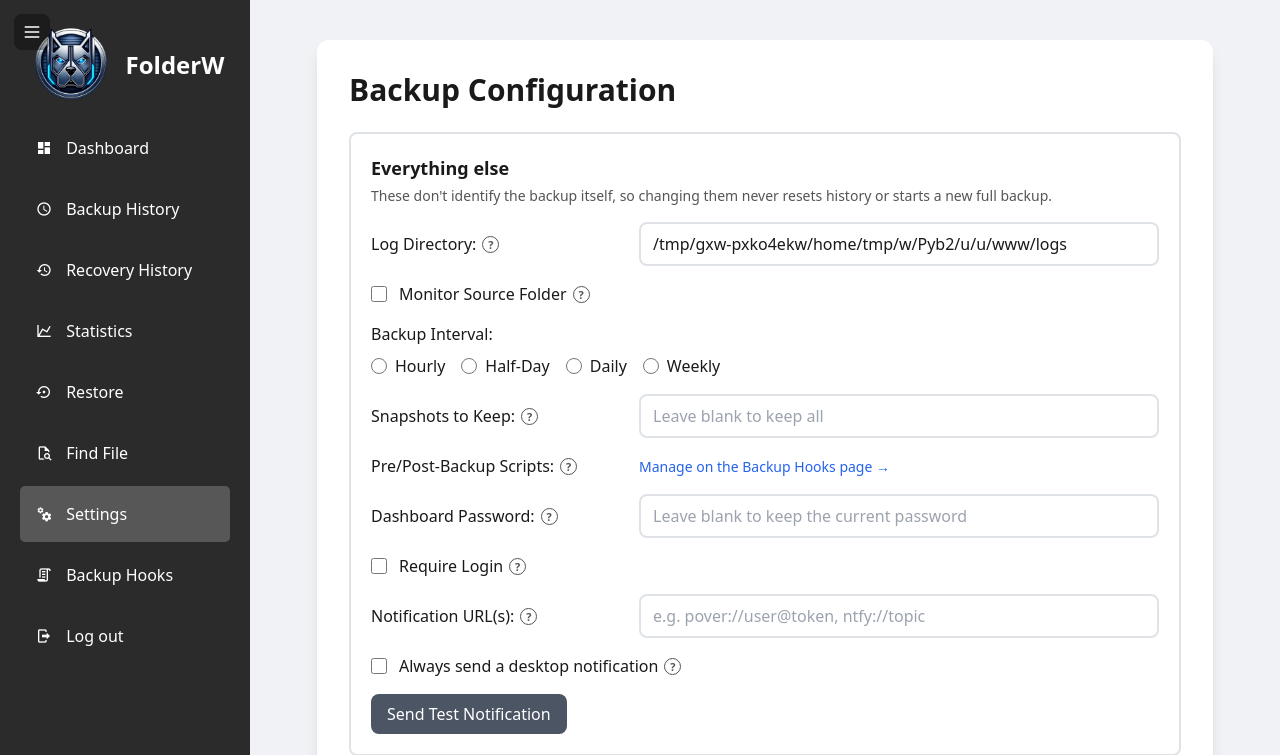
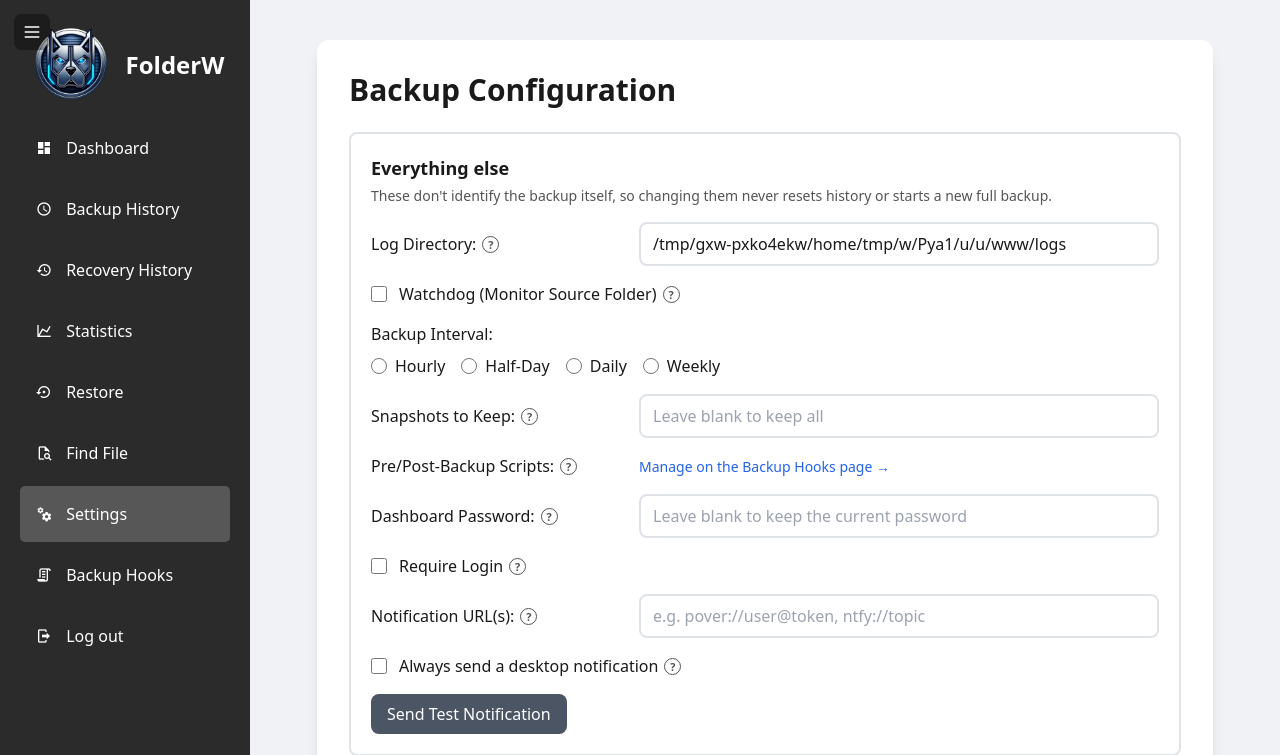
Before and after one commit to Cuban100/FolderW, a FastAPI app: page /settings in a window 1280 px wide. Shown: the top 755 px of the page. Run offline with FastAPI, Linux system fonts and the light colour scheme; parts of the project's set-up code (start-up, migrations or seed data) failed here and were passed over; some libraries are stand-ins or nearby versions.

Commit message:
Rename "Monitoring" to "Watchdog" in UI text, add README name/comparison
FolderW's "W" is for the watchdog that watches the source folder for
changes -- the dashboard and setup GUI called this "Monitoring", which
doesn't match. Renamed the user-facing wording throughout (buttons,
labels, help text, stat cards) plus the JS/CSS identifiers behind them
(stopWatchdog, watchdog-delay-field, etc.). Left the underlying .env key
(MONITOR/MONITORING_DELAY_SECONDS) and HTTP form field names unchanged --
renaming those would need a migration for existing installs and isn't
what changed here.

Also added a name-origin blurb and a FolderW-vs-Timeshift comparison to
the README.

Co-Authored-By: Claude Sonnet 5 <noreply@anthropic.com>

```diff
--- a/rsync_event_handler.py
+++ b/rsync_event_handler.py
@@ -12,7 +12,7 @@ import subprocess
 import schedule
 import signal
 
-# User-configurable via Settings' "Monitoring Delay" slider
+# User-configurable via Settings' "Watchdog Delay" slider
 # (MONITORING_DELAY_SECONDS in .env; server.py clamps it to
 # MONITORING_DELAY_MIN/MAX on save). Falls back to the original
 # hardcoded default (120s) if unset or somehow invalid -- this module
--- a/server.py
+++ b/server.py
@@ -77,7 +77,7 @@ def _sidebar_context(request):
     """Starlette context processor -- runs for EVERY TemplateResponse
     across the whole app (see context_processors= below), not just
     index.html's own routes. templates/_sidebar.html is included on
-    every page, but its Stop Monitoring / Backup Service controls only
+    every page, but its Stop Watchdog / Backup Service controls only
     ever rendered where a route happened to pass watchdog_active/
     backup_service_unit_exists/backup_service_active explicitly --
     which was only ever index.html's own render points. Confirmed live:
@@ -227,7 +227,7 @@ def _current_monitoring_delay_seconds():
 
 def _format_delay_seconds(seconds):
     """Human-readable form of a watchdog delay value, for the Settings
-    slider's live label and the dashboard's Monitoring Delay stat.
+    slider's live label and the dashboard's Watchdog Delay stat.
     """
     try:
         seconds = int(seconds)
@@ -526,7 +526,7 @@ async def stop_backup():
         try:
             subprocess.run(["systemctl", "--user", "stop", BACKUP_SERVICE_NAME], check=True)
             logger.info("Stopped folderw-backup.service on request.")
-            return JSONResponse({"message": "Backup and monitoring stopped."})
+            return JSONResponse({"message": "Backup and watchdog stopped."})
         except subprocess.CalledProcessError as e:
             logger.error(f"Failed to stop {BACKUP_SERVICE_NAME}: {e}")
             return JSONResponse({"message": f"Failed to stop: {e}"}, status_code=500)
--- a/setup.py
+++ b/setup.py
@@ -685,12 +685,12 @@ _logo_banner_image = ImageTk.PhotoImage(Image.open(os.path.join(APP_DIR, 'logo.p
 logo_banner = tk.Label(root, image=_logo_banner_image, background='#1a1a1a')
 logo_banner.grid(row=2, column=2, rowspan=3, padx=10, pady=4)
 
-# Monitor checkbox setup
+# Watchdog checkbox setup
 monitor_var = tk.IntVar(value=1)
-monitor_checkbox = tk.Checkbutton(root, text="Monitor source folder for automated backups on changes", variable=monitor_var, background='#1a1a1a', foreground='#ffffff', selectcolor='#2ecc71', command=toggle_backup_options)
+monitor_checkbox = tk.Checkbutton(root, text="Watch source folder for automated backups on changes", variable=monitor_var, background='#1a1a1a', foreground='#ffffff', selectcolor='#2ecc71', command=toggle_backup_options)
 monitor_checkbox.grid(row=len(labels), column=1, padx=10, pady=4, sticky='w')  # Aligned with other fields
 
-# Short hint: monitoring and scheduled backups are mutually exclusive
+# Short hint: watchdog and scheduled backups are mutually exclusive
 monitor_hint = tk.Label(root, text="Backs up as soon as a file changes.", font=('TkDefaultFont', 8), foreground='#888888', bg='#1a1a1a')
 monitor_hint.grid(row=len(labels), column=2, padx=10, pady=4, sticky='w')
 
--- a/static/sidebar.js
+++ b/static/sidebar.js
@@ -37,10 +37,10 @@ document.addEventListener('click', (event) => {
 // Stops folderw-backup.service (or, without a systemd unit, kills the
 // backup/watchdog processes directly) -- never folderw.service, so the
 // dashboard itself stays reachable regardless. Shared by the sidebar's
-// Stop Monitoring / Stop Backup Service buttons and index.html's own
+// Stop Watchdog / Stop Backup Service buttons and index.html's own
 // "Stop Full Backup" button (shown while a backup is actively running).
-async function stopMonitoring(event) {
-    if (!confirm('Stop monitoring and any backup currently in progress?')) {
+async function stopWatchdog(event) {
+    if (!confirm('Stop the watchdog and any backup currently in progress?')) {
         return;
     }
     // systemctl stop blocks until the service (and rsync under it)
@@ -70,7 +70,7 @@ async function stopMonitoring(event) {
     window.location.href = '/';
 }
 
-// Counterpart to stopMonitoring() -- starts folderw-backup.service (only
+// Counterpart to stopWatchdog() -- starts folderw-backup.service (only
 // meaningful when a systemd unit exists; see /start-backup-service).
 async function startBackupService(event) {
     const btn = event && event.target;
--- a/templates/_sidebar.html
+++ b/templates/_sidebar.html
@@ -38,21 +38,21 @@
     <div class="sidebar-controls">
         {% if watchdog_active is defined and watchdog_active %}
         <div class="sidebar-control-row help-wrap">
-            <button type="button" class="sidebar-action-btn" onclick="stopMonitoring(event)">Stop Monitoring</button>
-            <button type="button" class="help-icon" onclick="toggleHelp(event, 'help-stop-monitoring')">?</button>
-            <div id="help-stop-monitoring" class="help-popover hidden">Stops the watchdog that's currently watching your source folder for changes &mdash; any backup already in progress is stopped too. The dashboard itself keeps running; monitoring won't resume until you start it again (Start Backup Service below, or restart it another way).</div>
+            <button type="button" class="sidebar-action-btn" onclick="stopWatchdog(event)">Stop Watchdog</button>
+            <button type="button" class="help-icon" onclick="toggleHelp(event, 'help-stop-watchdog')">?</button>
+            <div id="help-stop-watchdog" class="help-popover hidden">Stops the watchdog that's currently watching your source folder for changes &mdash; any backup already in progress is stopped too. The dashboard itself keeps running; the watchdog won't resume until you start it again (Start Backup Service below, or restart it another way).</div>
         </div>
         {% endif %}
 
         {% if backup_service_unit_exists is defined and backup_service_unit_exists %}
         <div class="sidebar-control-row help-wrap">
             {% if backup_service_active %}
-            <button type="button" class="sidebar-action-btn" onclick="stopMonitoring(event)">Stop Backup Service</button>
+            <button type="button" class="sidebar-action-btn" onclick="stopWatchdog(event)">Stop Backup Service</button>
             {% else %}
             <button type="button" class="sidebar-action-btn" onclick="startBackupService(event)">Start Backup Service</button>
             {% endif %}
             <button type="button" class="help-icon" onclick="toggleHelp(event, 'help-backup-service')">?</button>
-            <div id="help-backup-service" class="help-popover hidden">Stops or starts backing up and monitoring entirely (<span style="font-family: monospace;">folderw-backup.service</span>) &mdash; the dashboard itself (this page you're looking at right now) keeps running either way, so you're never locked out.</div>
+            <div id="help-backup-service" class="help-popover hidden">Stops or starts backing up and the watchdog entirely (<span style="font-family: monospace;">folderw-backup.service</span>) &mdash; the dashboard itself (this page you're looking at right now) keeps running either way, so you're never locked out.</div>
         </div>
         {% endif %}
     </div>
--- a/templates/settings.html
+++ b/templates/settings.html
@@ -88,7 +88,7 @@
             sendDataToServer(data);
         }
 
-        function formatMonitoringDelay(seconds) {
+        function formatWatchdogDelay(seconds) {
             seconds = parseInt(seconds, 10);
             if (seconds < 60) return seconds + ' sec';
             const minutes = Math.floor(seconds / 60);
@@ -97,22 +97,22 @@
         }
 
         document.addEventListener("DOMContentLoaded", function() {
-            const monitorCheckbox = document.getElementById('monitor');
+            const watchdogCheckbox = document.getElementById('monitor');
             const scheduleFields = document.getElementById('schedule-fields');
-            const monitoringDelayField = document.getElementById('monitoring-delay-field');
-            const monitoringDelayInput = document.getElementById('monitoring_delay_seconds');
-            const monitoringDelayLabel = document.getElementById('monitoring-delay-label');
+            const watchdogDelayField = document.getElementById('watchdog-delay-field');
+            const watchdogDelayInput = document.getElementById('monitoring_delay_seconds');
+            const watchdogDelayLabel = document.getElementById('watchdog-delay-label');
 
             function toggleScheduleFields() {
                 // Opposite of each other -- the watchdog delay only means
-                // anything in Monitor mode (event-driven); the interval
+                // anything in Watchdog mode (event-driven); the interval
                 // radios only mean anything in scheduled mode.
-                if (monitorCheckbox.checked) {
+                if (watchdogCheckbox.checked) {
                     scheduleFields.style.display = 'none';
-                    monitoringDelayField.style.display = 'block';
+                    watchdogDelayField.style.display = 'block';
                 } else {
                     scheduleFields.style.display = 'block';
-                    monitoringDelayField.style.display = 'none';
+                    watchdogDelayField.style.display = 'none';
                 }
             }
 
@@ -126,11 +126,11 @@
             // correctly, but the slider itself snapped back to whatever
             // it showed before saving. Setting .value explicitly here
             // (after that restoration already happened) wins regardless.
-            monitoringDelayInput.value = {{ monitoring_delay_seconds }};
-            monitoringDelayLabel.textContent = formatMonitoringDelay(monitoringDelayInput.value);
+            watchdogDelayInput.value = {{ monitoring_delay_seconds }};
+            watchdogDelayLabel.textContent = formatWatchdogDelay(watchdogDelayInput.value);
 
             // Listen for changes
-            monitorCheckbox.addEventListener('change', toggleScheduleFields);
+            watchdogCheckbox.addEventListener('change', toggleScheduleFields);
         });
 
         async function testNotification() {
@@ -190,23 +190,23 @@
                                 </div>
                                 <input type="text" id="log_dir" name="log_dir" class="col-span-2 border-2 border-[var(--border)] rounded-lg px-3 py-2 bg-[var(--surface)] text-[var(--text)]" value="{{ log_dir or '' }}">
                             </div>
-                            <!-- Monitor Source Folder -->
+                            <!-- Watchdog (Monitor Source Folder) -->
                             <div class="flex items-center space-x-3">
                                 <input type="checkbox" id="monitor" name="monitor" class="h-4 w-4 text-blue-600 focus:ring-blue-500 border-gray-300 rounded" {% if monitor_checked %}checked{% endif %}>
                                 <div class="help-wrap">
-                                    <label for="monitor" class="text-[var(--text)]">Monitor Source Folder</label>
-                                    <button type="button" class="help-icon" onclick="toggleHelp(event, 'help-monitor')">?</button>
-                                    <div id="help-monitor" class="help-popover hidden">Enable this option to monitor changes in the source directory continuously.</div>
+                                    <label for="monitor" class="text-[var(--text)]">Watchdog (Monitor Source Folder)</label>
+                                    <button type="button" class="help-icon" onclick="toggleHelp(event, 'help-watchdog')">?</button>
+                                    <div id="help-watchdog" class="help-popover hidden">Enable this option to have the watchdog watch the source directory for changes continuously.</div>
                                 </div>
                             </div>
 
-                            <!-- Monitoring Delay -->
-                            <div id="monitoring-delay-field" style="display: {% if monitor_checked %}block{% else %}none{% endif %};">
+                            <!-- Watchdog Delay -->
+                            <div id="watchdog-delay-field" style="display: {% if monitor_checked %}block{% else %}none{% endif %};">
                                 <div class="help-wrap mb-2">
-                                    <label for="monitoring_delay_seconds" class="text-[var(--text)] font-medium">Monitoring Delay: <span id="monitoring-delay-label" class="font-mono"></span></label>
-                                    <button type="button" class="help-icon" onclick="toggleHelp(event, 'help-monitoring-delay')">?</button>
-                                    <div id="help-monitoring-delay" class="help-popover hidden">
-                                        When Monitoring is on, FolderW doesn't back up the instant a file changes &mdash; it waits this long after your <em>last</em> change first, so a burst of saves (or a big edit session) turns into one backup instead of dozens.
+                                    <label for="monitoring_delay_seconds" class="text-[var(--text)] font-medium">Watchdog Delay: <span id="watchdog-delay-label" class="font-mono"></span></label>
+                                    <button type="button" class="help-icon" onclick="toggleHelp(event, 'help-watchdog-delay')">?</button>
+                                    <div id="help-watchdog-delay" class="help-popover hidden">
+                                        When the watchdog is on, FolderW doesn't back up the instant a file changes &mdash; it waits this long after your <em>last</em> change first, so a burst of saves (or a big edit session) turns into one backup instead of dozens.
                                         <br><br>
                                         If you keep making changes non-stop, a backup still runs automatically once this much time has passed since your <em>first</em> unsaved change &mdash; so you're never left unprotected for longer than this, even during a long editing session.
                                         <br><br>
@@ -216,7 +216,7 @@
                                 <input type="range" id="monitoring_delay_seconds" name="monitoring_delay_seconds"
                                        min="{{ monitoring_delay_min }}" max="{{ monitoring_delay_max }}" step="30"
                                        value="{{ monitoring_delay_seconds }}" class="w-full"
-                                       oninput="document.getElementById('monitoring-delay-label').textContent = formatMonitoringDelay(this.value)">
+                                       oninput="document.getElementById('watchdog-delay-label').textContent = formatWatchdogDelay(this.value)">
                             </div>
 
                             <!-- Schedule Fields -->
```
Also changed, not shown: templates/index.html (+11 -11 lines), README.md.
